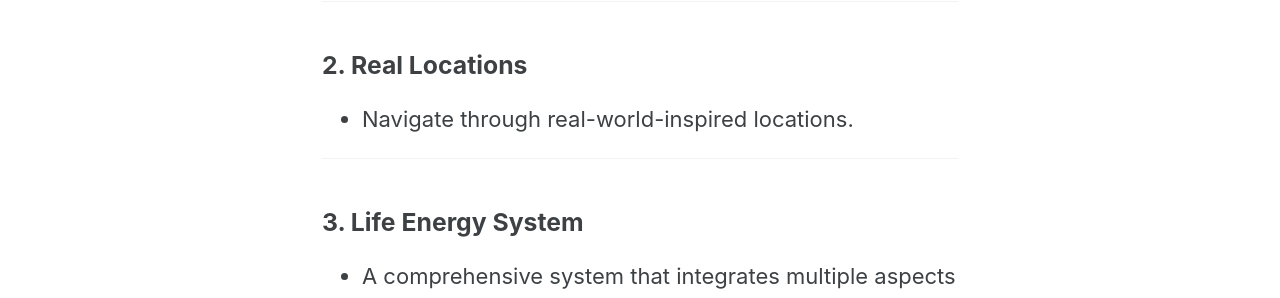
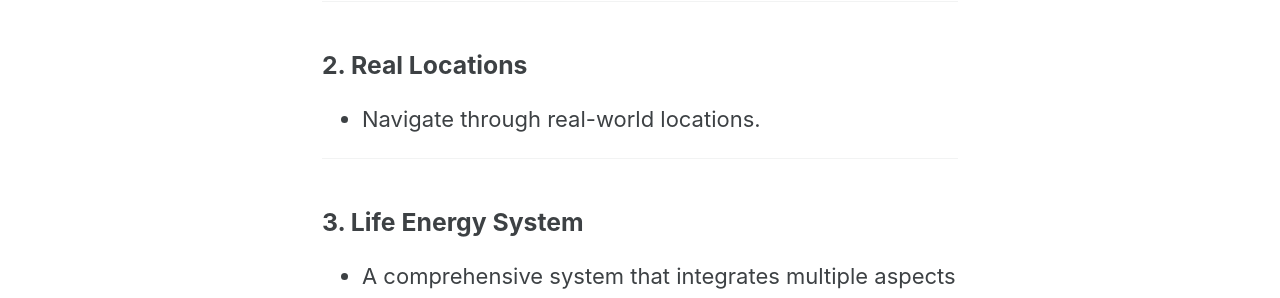
Before and after one commit to fallintodusk/fallintodusk.github.io, a Jekyll site: the page built from _pages/core.md, in a window 1280 px wide. Shown: the part 688-986 px from the top of the page. Built offline with Jekyll 4.4.1, drawn with Linux system fonts in a browser that asks for light colours; cached includes are drawn as plain includes.

Commit message:
Update core.md

```diff
--- a/_pages/core.md
+++ b/_pages/core.md
@@ -21,7 +21,7 @@ Explore the key systems and mechanics that define the immersive world of **Alis*
 ---
 
 ### 2. Real Locations
-- Navigate through real-world-inspired locations.
+- Navigate through real-world locations.
 
 ---
 
```
